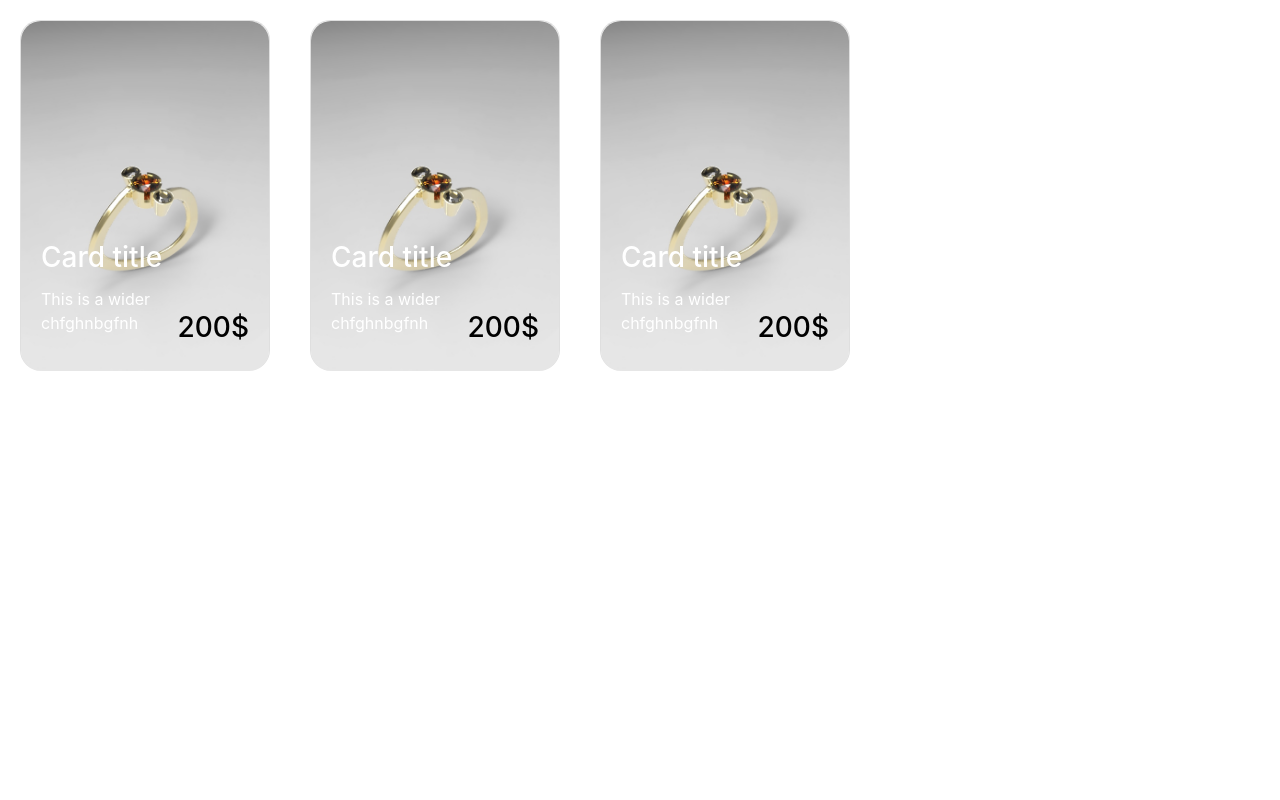
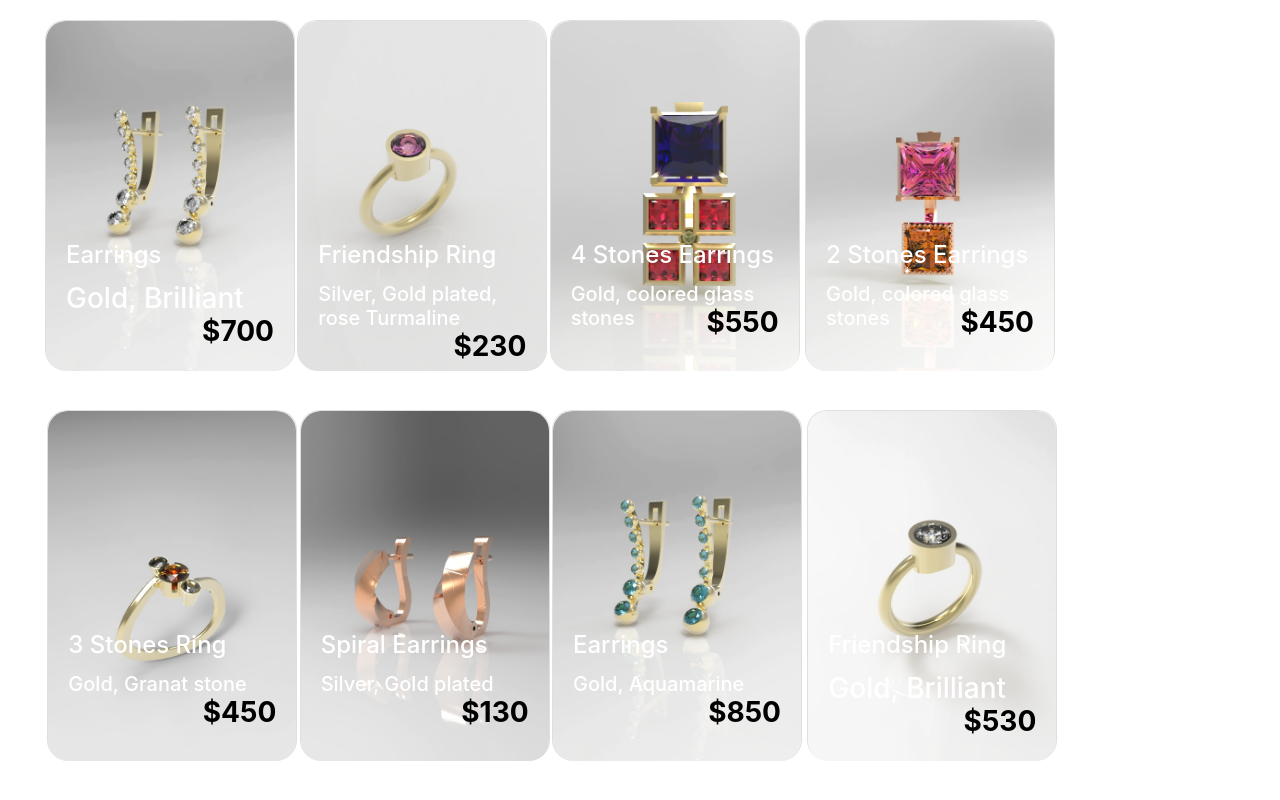
Before and after one commit to z97/flow3, a React (Create React App) app: page / in a window 1280 px wide. Shown: the top 800 px of the page. Built offline with nearby package versions, Linux system fonts and the light colour scheme.

Commit message:
my changes

```diff
--- a/src/App.js
+++ b/src/App.js
@@ -1,10 +1,11 @@
 import './App.css';
 
 import SmallItems from './components/StartPage2/smallIlems/SmallItems';
+import SecondPage2 from "./components/secondPage/SecondPage2";
 function App() {
   return (
     <div className="App">
-        <SmallItems/>
+        <SecondPage2/>
     </div>
   );
 }
--- a/src/components/secondPage/SecondPage2.js
+++ b/src/components/secondPage/SecondPage2.js
@@ -8,104 +8,108 @@ import fifth from "./images/Cabochon_Fassungs.154.jpg"
 import sixth from "./images/Cabochon_Fassungs.159.jpg"
 import seventh from "./images/Cabochon_Fassungs.162.jpg"
 import eighth from "./images/untitled.182.jpg"
+import image from "../StartPage2/images/items/1.jpg";
 export default function SecondPage2(){
     return (
         <div className="container">
             <div className="row">
                 <div className="col-12 col-sm-8 col-md-6 col-lg-4">
-                    <div className="card">
-                        <img src={seventh} alt="first"/>
+                    <div className="card text-white"
+                         style={{width: "250px", height: "350px", borderRadius: "20px", margin: "20px", left: "10px"}}>
+                        <img src={seventh} style={{"object-fit": "cover", height: "350px", borderRadius: "20px"}}
+                             className="card-img" alt="..."/>
+                        <div className="card-img-overlay">
+                            <h4 className="card-title" style={{paddingTop: "200px"}}>Earrings </h4>
+                            <h3 className="card-text">Gold, Brilliant
 
-                            <div className="card-img-overlay d-flex flex-column justify-content-bottom">
-                                <h4 className="card-title">Earrings</h4>
-                                <p className="card-text">Gold, brilliant</p>
-                                <div className="1">
-                                    <a href="#" className="card-link text-black"><b>$700</b></a>
-                                </div>
-                            </div>
-                    </div>
-                </div>
-                <div className="col-12 col-sm-8 col-md-6 col-lg-4">
-                    <div className="card">
-                        <img src={eighth} alt="first"/>
-                        <div className="card-img-overlay d-flex flex-column justify-content-bottom">
-                            <h4 className="card-title">Friendship Ring</h4>
-                            <p className="card-text">Silver, Gold platted, rose Turmaline</p>
-                            <div className="link d-flex">
-                                <a href="#" className="card-link text-black"><b>$230</b></a>
-                            </div>
+                                <span style={{right: 0, color: 'black', float: "right"}}><h3><b>$700</b></h3></span></h3>
+
+
+
                         </div>
                     </div>
                 </div>
                 <div className="col-12 col-sm-8 col-md-6 col-lg-4">
-                    <div className="card">
-                        <img src={fourth} alt="first"/>
-                        <div className="card-img-overlay d-flex flex-column justify-content-bottom">
-                            <h4 className="card-title">4 Stones Earrings</h4>
-                            <p className="card-text">Gold, colored glass stones</p>
-                            <div className="link d-flex">
-                                <a href="#" className="card-link text-black"><b>$550</b></a>
-                            </div>
+                    <div className="card text-white"
+                         style={{width: "250px", height: "350px", borderRadius: "20px", margin: "20px", left: "220px"}}>
+                        <img src={eighth} style={{"object-fit": "cover", height: "350px", borderRadius: "20px"}}
+                             className="card-img" alt="..."/>
+                        <div className="card-img-overlay">
+                            <h4 className="card-title" style={{paddingTop: "200px"}}>Friendship Ring</h4>
+                            <h5 className="card-text">Silver, Gold plated, rose Turmaline
+                                <span style={{right: 0, color: 'black', float: "right"}}><h3><b>$230</b></h3></span></h5>
                         </div>
                     </div>
                 </div>
                 <div className="col-12 col-sm-8 col-md-6 col-lg-4">
-                    <div className="card">
-                        <img src={first} alt="first"/>
-                        <div className="card-img-overlay d-flex flex-column justify-content-bottom">
-                            <h4 className="card-title">2 Stones Earrings</h4>
-                            <p className="card-text">Gold, colored glass stones</p>
-                            <div className="link d-flex">
-                                <a href="#" className="card-link text-black"><b>$450</b></a>
-                            </div>
+                    <div className="card text-white"
+                         style={{width: "250px", height: "350px", borderRadius: "20px", margin: "20px", left: "430px"}}>
+                        <img src={fourth} style={{"object-fit": "cover", height: "350px", borderRadius: "20px"}}
+                             className="card-img" alt="..."/>
+                        <div className="card-img-overlay">
+                            <h4 className="card-title" style={{paddingTop: "200px"}}>4 Stones Earrings</h4>
+                            <h5 className="card-text">Gold, colored glass stones
+                                <span style={{right: 0, color: 'black', float: "right"}}><h3><b>$550</b></h3></span></h5>
                         </div>
                     </div>
                 </div>
                 <div className="col-12 col-sm-8 col-md-6 col-lg-4">
-                    <div className="card">
-                        <img src={third} alt="first"/>
-                        <div className="card-img-overlay d-flex flex-column justify-content-bottom">
-                            <h4 className="card-title">3 Stones Ring</h4>
-                            <p className="card-text">Gold, Granat stone</p>
-                            <div className="link d-flex">
-                                <a href="#" className="card-link text-black"><b>$450</b></a>
-                            </div>
+                    <div className="card text-white"
+                         style={{width: "250px", height: "350px", borderRadius: "20px", margin: "20px", left: "770px", bottom: "390px"}}>
+                        <img src={first} style={{"object-fit": "cover", height: "350px", borderRadius: "20px"}}
+                             className="card-img" alt="..."/>
+                        <div className="card-img-overlay">
+                            <h4 className="card-title" style={{paddingTop: "200px"}}>2 Stones Earrings</h4>
+                            <h5 className="card-text">Gold, colored glass stones
+                                <span style={{right: 0, color: 'black', float: "right"}}><h3><b>$450</b></h3></span></h5>
                         </div>
                     </div>
                 </div>
                 <div className="col-12 col-sm-8 col-md-6 col-lg-4">
-                    <div className="card">
-                        <img src={fifth} alt="first"/>
-                        <div className="card-img-overlay d-flex flex-column justify-content-bottom">
-                            <h4 className="card-title">Spiral Earrings</h4>
-                            <p className="card-text">Silver, Gold platted</p>
-                            <div className="link d-flex">
-                                <a href="#" className="card-link text-black"><b>$130</b></a>
-                            </div>
+                    <div className="card text-white"
+                         style={{width: "250px", height: "350px", borderRadius: "20px", margin: "20px", left: "-30px"}}>
+                        <img src={third} style={{"object-fit": "cover", height: "350px", borderRadius: "20px"}}
+                             className="card-img" alt="..."/>
+                        <div className="card-img-overlay">
+                            <h4 className="card-title" style={{paddingTop: "200px"}}>3 Stones Ring</h4>
+                            <h5 className="card-text">Gold, Granat stone
+                                <span style={{right: 0, color: 'black', float: "right"}}><h3><b>$450</b></h3></span></h5>
                         </div>
                     </div>
                 </div>
                 <div className="col-12 col-sm-8 col-md-6 col-lg-4">
-                    <div className="card">
-                        <img src={sixth} alt="first"/>
-                        <div className="card-img-overlay d-flex flex-column justify-content-bottom">
-                            <h4 className="card-title">Earrings</h4>
-                            <p className="card-text">Gold, Aquamarine</p>
-                            <div className="link d-flex">
-                                <a href="#" className="card-link text-black"><b>$850</b></a>
-                            </div>
+                    <div className="card text-white"
+                         style={{width: "250px", height: "350px", borderRadius: "20px", margin: "20px", left: "180px"}}>
+                        <img src={fifth} style={{"object-fit": "cover", height: "350px", borderRadius: "20px"}}
+                             className="card-img" alt="..."/>
+                        <div className="card-img-overlay">
+                            <h4 className="card-title" style={{paddingTop: "200px"}}>Spiral Earrings</h4>
+                            <h5 className="card-text">Silver, Gold plated
+                                <span style={{right: 0, color: 'black', float: "right"}}><h3><b>$130</b></h3></span></h5>
                         </div>
                     </div>
                 </div>
                 <div className="col-12 col-sm-8 col-md-6 col-lg-4">
-                    <div className="card">
-                        <img src={second} alt="first"/>
-                        <div className="card-img-overlay d-flex flex-column justify-content-bottom">
-                            <h4 className="card-title">Friendship Ring</h4>
-                            <p className="card-text" >Gold, brilliant</p>
-                            <div className="link d-flex">
-                                <a href="#" className="card-link text-black"><b>$530</b></a>
-                            </div>
+                    <div className="card text-white"
+                         style={{width: "250px", height: "350px", borderRadius: "20px", margin: "20px", left: "517px", bottom: "390px"}}>
+                        <img src={sixth} style={{"object-fit": "cover", height: "350px", borderRadius: "20px"}}
+                             className="card-img" alt="..."/>
+                        <div className="card-img-overlay">
+                            <h4 className="card-title" style={{paddingTop: "200px"}}>Earrings</h4>
+                            <h5 className="card-text">Gold, Aquamarine
+                                <span style={{right: 0, color: 'black', float: "right"}}><h3><b>$850</b></h3></span></h5>
+                        </div>
+                    </div>
+                </div>
+                <div className="col-12 col-sm-8 col-md-6 col-lg-4">
+                    <div className="card text-white"
+                         style={{width: "250px", height: "350px", borderRadius: "20px", margin: "20px", left: "730px", bottom: "390px"}}>
+                        <img src={second} style={{"object-fit": "cover", height: "350px", borderRadius: "20px"}}
+                             className="card-img" alt="..."/>
+                        <div className="card-img-overlay">
+                            <h4 className="card-title" style={{paddingTop: "200px"}}>Friendship Ring</h4>
+                            <h3 className="card-text">Gold, Brilliant
+                                <span style={{right: 0, color: 'black', float: "right"}}><h3><b>$530</b></h3></span></h3>
                         </div>
                     </div>
                 </div>
```
